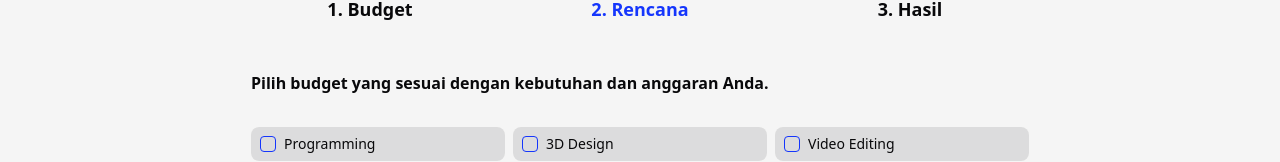
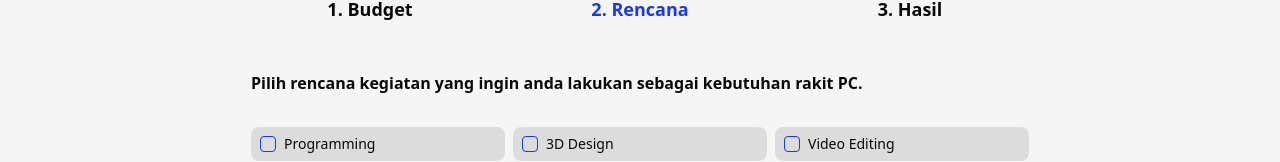
Before and after one commit to BangunPC/bangunpc, a Next.js app: page /rakit/rencana in a window 1280 px wide. Shown: the part 155-317 px from the top of the page. Built offline with nearby package versions, Linux system fonts and the light colour scheme; no server answers.

Commit message:
Update rencana.tsx

```diff
--- a/src/app/rakit/[step]/rencana.tsx
+++ b/src/app/rakit/[step]/rencana.tsx
@@ -19,7 +19,7 @@ export default function RencanaSection() {
   return (
     <>
       <span className=" w-full text-center font-semibold">
-        Pilih budget yang sesuai dengan kebutuhan dan anggaran Anda.
+        Pilih rencana kegiatan yang ingin anda lakukan sebagai kebutuhan rakit PC.
       </span>
 
       <div className="h-8" />
```
